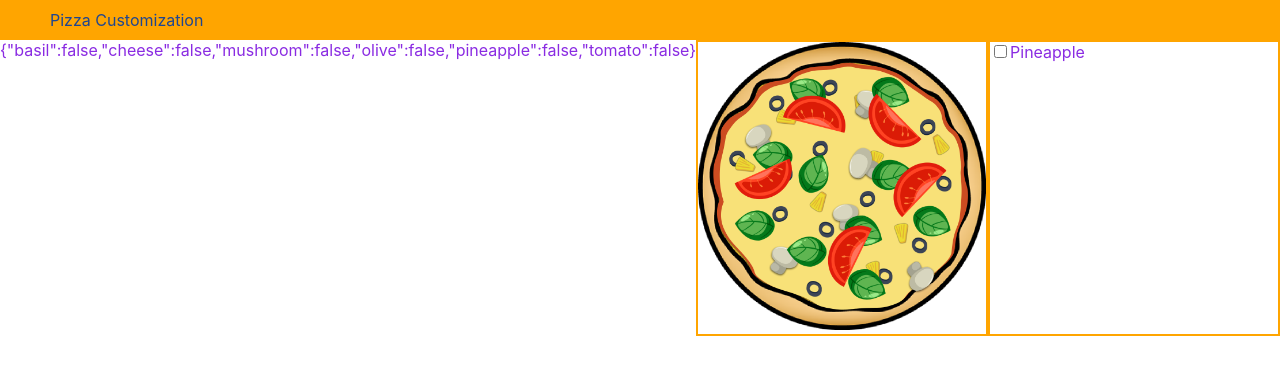
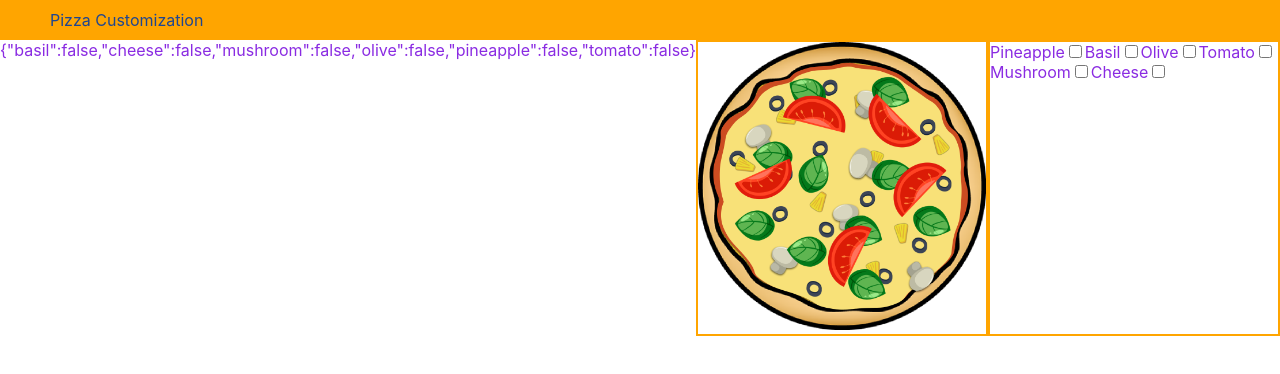
Before and after one commit to ronitafter/pizza, a React (Create React App) app: page / in a window 1280 px wide. Shown: the top 374 px of the page. Built offline with nearby package versions, Linux system fonts and the light colour scheme.

Commit message:
toppings...

```diff
--- a/src/components/Customize.js
+++ b/src/components/Customize.js
@@ -13,6 +13,15 @@ function Customize({toppings, setToppings}) {
     newToppings[name] = !newToppings[name];
     setToppings(newToppings);
   }
+
+  const onChange=(event,name)=>{
+    let newToppings = JSON.parse(JSON.stringify(toppings));
+    newToppings[name] = event;
+    setToppings(newToppings);
+    localStorage.setItem("toppings", JSON.stringify(newToppings))
+
+  }
+
   return (
 	 <div className='parent'>
    {JSON.stringify(toppings)}
@@ -30,12 +39,62 @@ function Customize({toppings, setToppings}) {
    </div>
    </div>
    <div className='child'>
-   <input type='checkbox' id='pineapple' name='pineapple'
-   value='pineapple' onChange={()=>changeToppings('pineapple')}/>
-   <label htmlFor='pineapple'>Pineapple</label>
+   <label className='container-checkbox'>
+   Pineapple
+   <input type="checkbox"
+   checked= {toppings["pineapple"]}
+   onChange={(event) =>
+              onChange(event.currentTarget.checked, "pineapple")}/>
+   <span className='checkmark'></span>
+   </label>
+      <label className='container-checkbox'>
+   Basil
+   <input type="checkbox"
+   checked= {toppings["basil"]}
+   onChange={(event) =>
+              onChange(event.currentTarget.checked, "basil")}/>
+   <span className='checkmark'></span>
+  </label>
+        <label className='container-checkbox'>
+   Olive
+   <input type="checkbox"
+   checked= {toppings["olive"]}
+   onChange={(event) =>
+              onChange(event.currentTarget.checked, "olive")}/>
+   <span className='checkmark'></span>
+  </label>
+    <label className='container-checkbox'>
+   Tomato
+   <input type="checkbox"
+   checked= {toppings["tomato"]}
+   onChange={(event) =>
+              onChange(event.currentTarget.checked, "tomato")}/>
+   <span className='checkmark'></span>
+  </label>
+      <label className='container-checkbox'>
+   Mushroom
+   <input type="checkbox"
+   checked= {toppings["mushroom"]}
+   onChange={(event) =>
+              onChange(event.currentTarget.checked, "mushroom")}/>
+   <span className='checkmark'></span>
+  </label>
+      <label className='container-checkbox'>
+   Cheese
+   <input type="checkbox"
+   checked= {toppings["cheese"]}
+   onChange={(event) =>
+              onChange(event.currentTarget.checked, "cheese")}/>
+   <span className='checkmark'></span>
+  </label>
    </div>
    </div>
   )
 }
 
 export default Customize
+
+//  <input type='checkbox'
+//    id='pineapple' name='pineapple'
+//    value='pineapple' onChange={()=>changeToppings('pineapple')}/>
+//    <label htmlFor='pineapple'>Pineapple</label>
```
